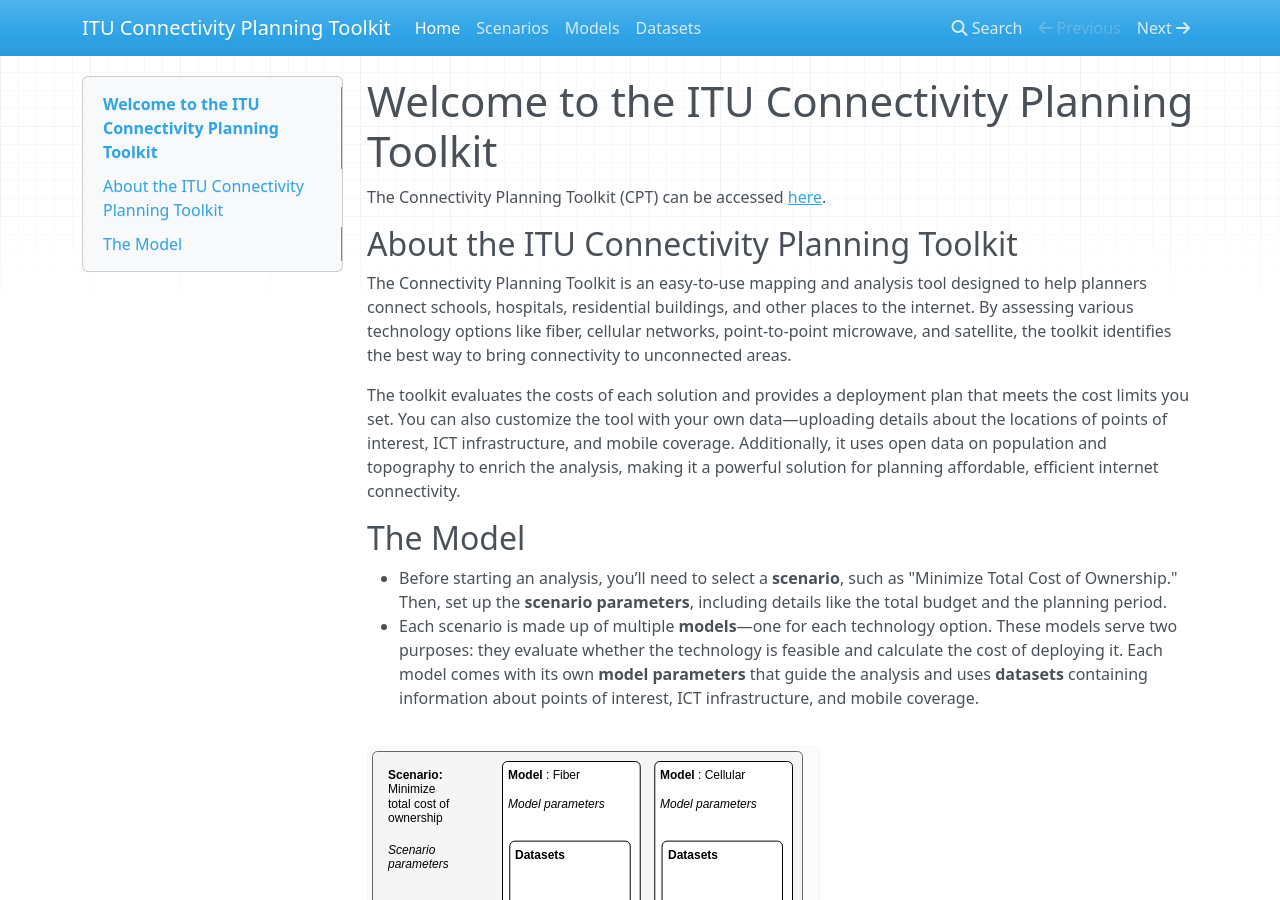
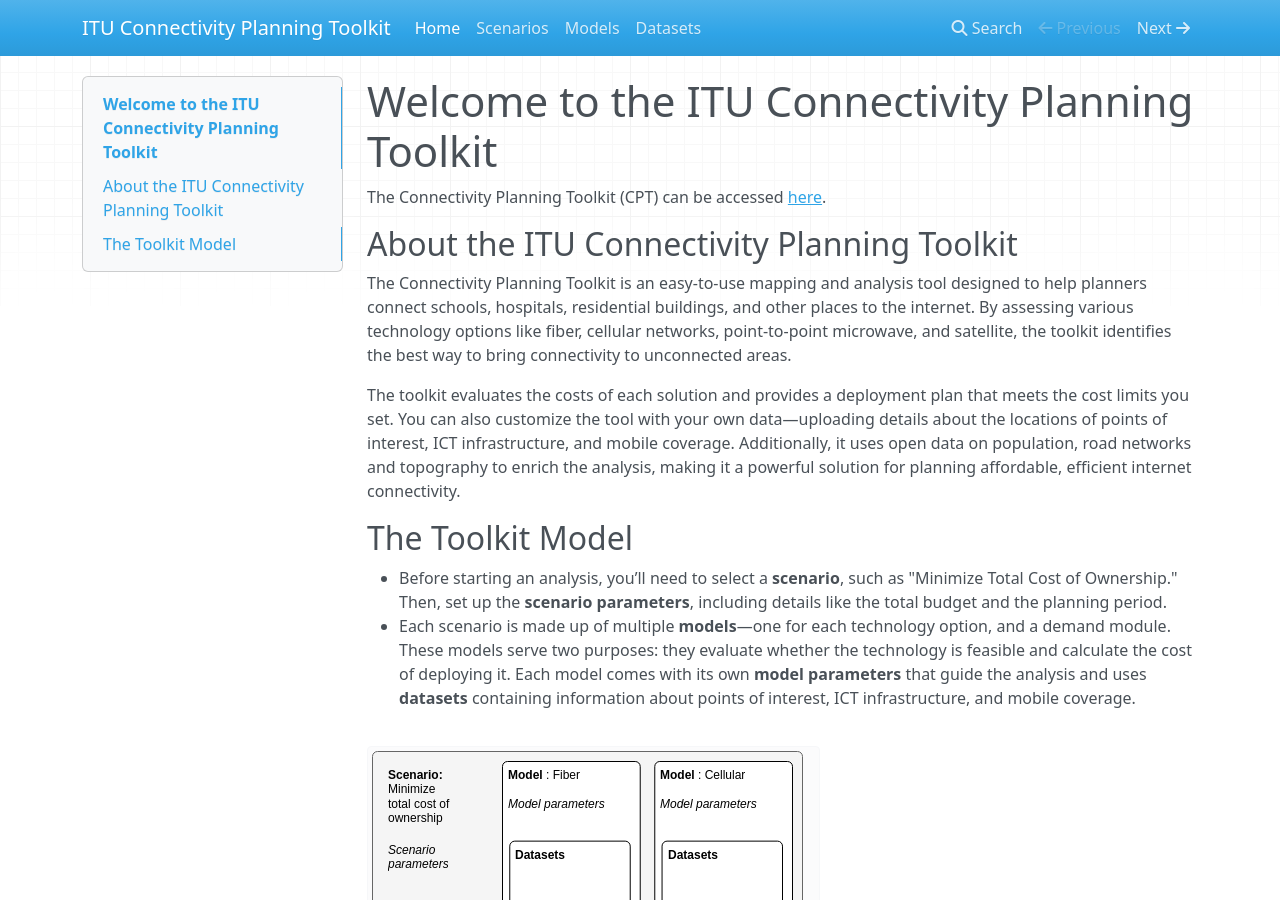
Before and after one commit to FNS-Division/cpt-user-guide, an MkDocs documentation site: the page built from docs/index.md, in a window 1280 px wide and 900 px high. Built offline with MkDocs 1.6.1, drawn with Linux system fonts in a browser that asks for light colours; nearby versions of some CDN libraries.

Commit message:
Update documentation to enhance clarity on toolkit features and model structure

```diff
--- a/docs/index.md
+++ b/docs/index.md
@@ -6,11 +6,11 @@
 
 The Connectivity Planning Toolkit is an easy-to-use mapping and analysis tool designed to help planners connect schools, hospitals, residential buildings, and other places to the internet. By assessing various technology options like fiber, cellular networks, point-to-point microwave, and satellite, the toolkit identifies the best way to bring connectivity to unconnected areas.
 
-The toolkit evaluates the costs of each solution and provides a deployment plan that meets the cost limits you set. You can also customize the tool with your own data—uploading details about the locations of points of interest, ICT infrastructure, and mobile coverage. Additionally, it uses open data on population and topography to enrich the analysis, making it a powerful solution for planning affordable, efficient internet connectivity.
+The toolkit evaluates the costs of each solution and provides a deployment plan that meets the cost limits you set. You can also customize the tool with your own data—uploading details about the locations of points of interest, ICT infrastructure, and mobile coverage. Additionally, it uses open data on population, road networks and topography to enrich the analysis, making it a powerful solution for planning affordable, efficient internet connectivity.
 
-## The Model
+## The Toolkit Model
 
 - Before starting an analysis, you’ll need to select a **scenario**, such as "Minimize Total Cost of Ownership." Then, set up the **scenario parameters**, including details like the total budget and the planning period.
-- Each scenario is made up of multiple **models**—one for each technology option. These models serve two purposes: they evaluate whether the technology is feasible and calculate the cost of deploying it. Each model comes with its own **model parameters** that guide the analysis and uses **datasets** containing information about points of interest, ICT infrastructure, and mobile coverage.
+- Each scenario is made up of multiple **models**—one for each technology option, and a demand module. These models serve two purposes: they evaluate whether the technology is feasible and calculate the cost of deploying it. Each model comes with its own **model parameters** that guide the analysis and uses **datasets** containing information about points of interest, ICT infrastructure, and mobile coverage.
 
 ![cpt-model](diagrams\model.drawio.svg)
```
